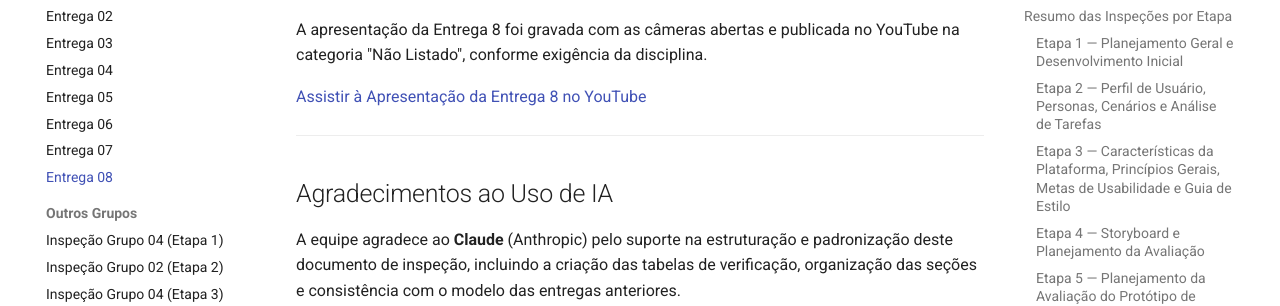
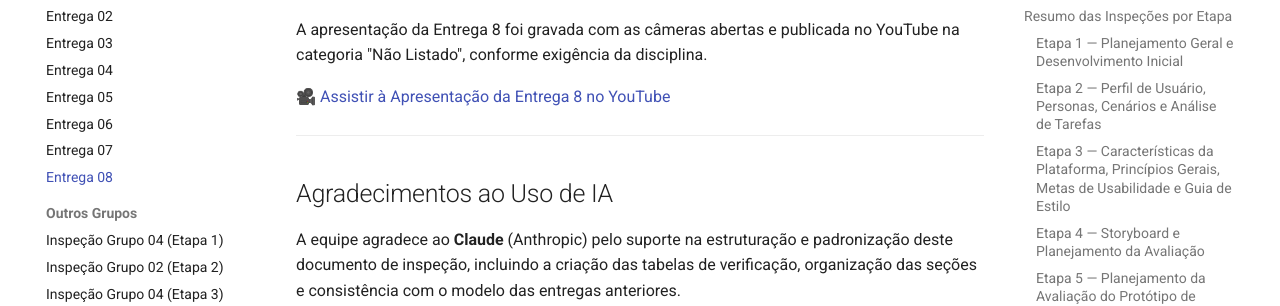
Before and after one commit to Interacao-Humano-Computador/2026.1-Grupo03, an MkDocs documentation site: the page built from docs/inspecoes/entrega08.md, in a window 1280 px wide and 900 px high, scrolled down 3252 px. Shown: the part 173-479 px from the top of the window. Built offline with MkDocs 1.6.1 and Material for MkDocs 9.7.7, drawn with Linux system fonts in a browser that asks for light colours; a script that is not in the unit is left out; comment, search, counter and statistics services are not loaded; part of the change alters nothing that is shown.

```diff
--- a/docs/inspecoes/entrega08.md
+++ b/docs/inspecoes/entrega08.md
@@ -95,7 +95,7 @@ Demais etapas já se encontravam integralmente Conformes nas inspeções anterio
 
 A apresentação da Entrega 8 foi gravada com as câmeras abertas e publicada no YouTube na categoria "Não Listado", conforme exigência da disciplina.
 
-[ Assistir à Apresentação da Entrega 8 no YouTube](){ target="_blank" }
+[🎥 Assistir à Apresentação da Entrega 8 no YouTube](https://youtu.be/6a9m4vp5pVY){ target="_blank" }
 
 ---
 
```
